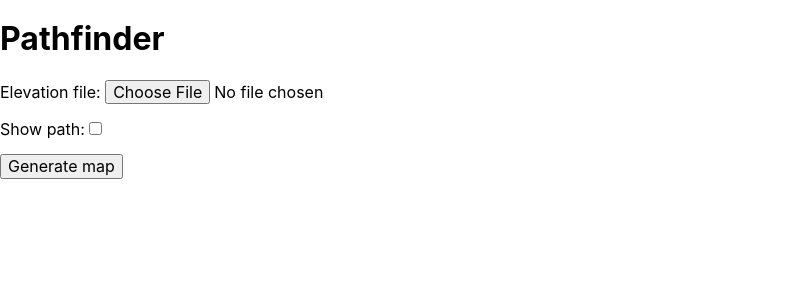
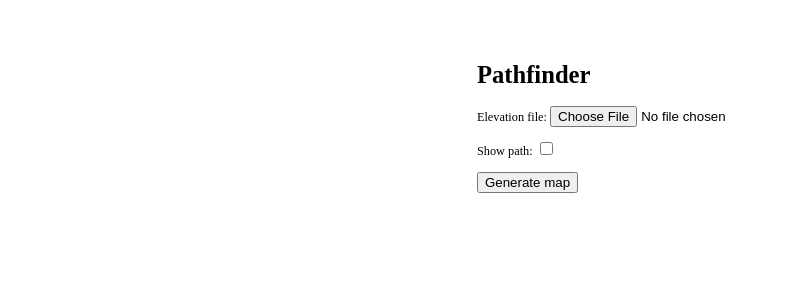
Before and after one commit to peterson-dev/pathfinder-django, a Django app: page / in a window 1280 px wide. Shown: the top 300 px of the page, without its empty margins (0-788 px from the left). Run offline with Django 3.2, Linux system fonts and the light colour scheme; some libraries are stand-ins or nearby versions.

Commit message:
add basic styling

```diff
--- a/core/templates/core/index.html
+++ b/core/templates/core/index.html
@@ -1,3 +1,4 @@
+{% load static %}
 <!DOCTYPE html>
 <html lang="en">
 <head>
@@ -5,21 +6,25 @@
     <meta name="viewport" content="width=device-width, initial-scale=1.0">
     <meta http-equiv="X-UA-Compatible" content="ie=edge">
     <title>Pathfinder</title>
-    <link rel="stylesheet" href="https://unpkg.com/tachyons@4.10.0/css/tachyons.min.css"/>
+    <link rel="stylesheet" href="{% static 'css/styles.css' %}">
+
 </head>
 
-<body class="sans-serif">
-    <main class="mw9 center">
+<body>
+    <main>
     <h1>Pathfinder</h1>
 
-    <form action="" method="POST" enctype="multipart/form-data" class="mv3" id="pathfinder-form">
+    <form action="" method="POST" enctype="multipart/form-data" class="" id="pathfinder-form">
         {% csrf_token %}
         {{ form.as_p }}
 
         <button type="submit">Generate map</button>
     </form>
 
-    <div class="mw-100" id="map"></div>
+    {% if image_url %}
+    <img src="{{ image_url }}">
+    {% endif %}
+    <!-- <div class="mw-100" id="map"></div> -->
     </main>
 
 </body>
--- a/pathfinder/settings.py
+++ b/pathfinder/settings.py
@@ -119,3 +119,6 @@ USE_TZ = True
 # https://docs.djangoproject.com/en/2.2/howto/static-files/
 
 STATIC_URL = '/static/'
+STATICFILES_DIRS = [
+    os.path.join(BASE_DIR, 'static')
+]
--- /dev/null
+++ b/static/css/styles.css
@@ -0,0 +1,20 @@
+body {
+    font-family: 'Montserrat';
+    font-size: .77em;
+    padding: 3em;
+    justify-content: center;
+    display: flex;
+    /* align-content: space-around; */
+}
+
+button {
+    /* font-size: 2em; */
+    /* background: #eb94d0; */
+}
+
+img {
+    /* padding: 1em; */
+    margin: .77em 0;
+    max-width: 100%;
+    height: auto;
+}
```
Also changed, not shown: core/views.py (line endings or trailing spaces).
